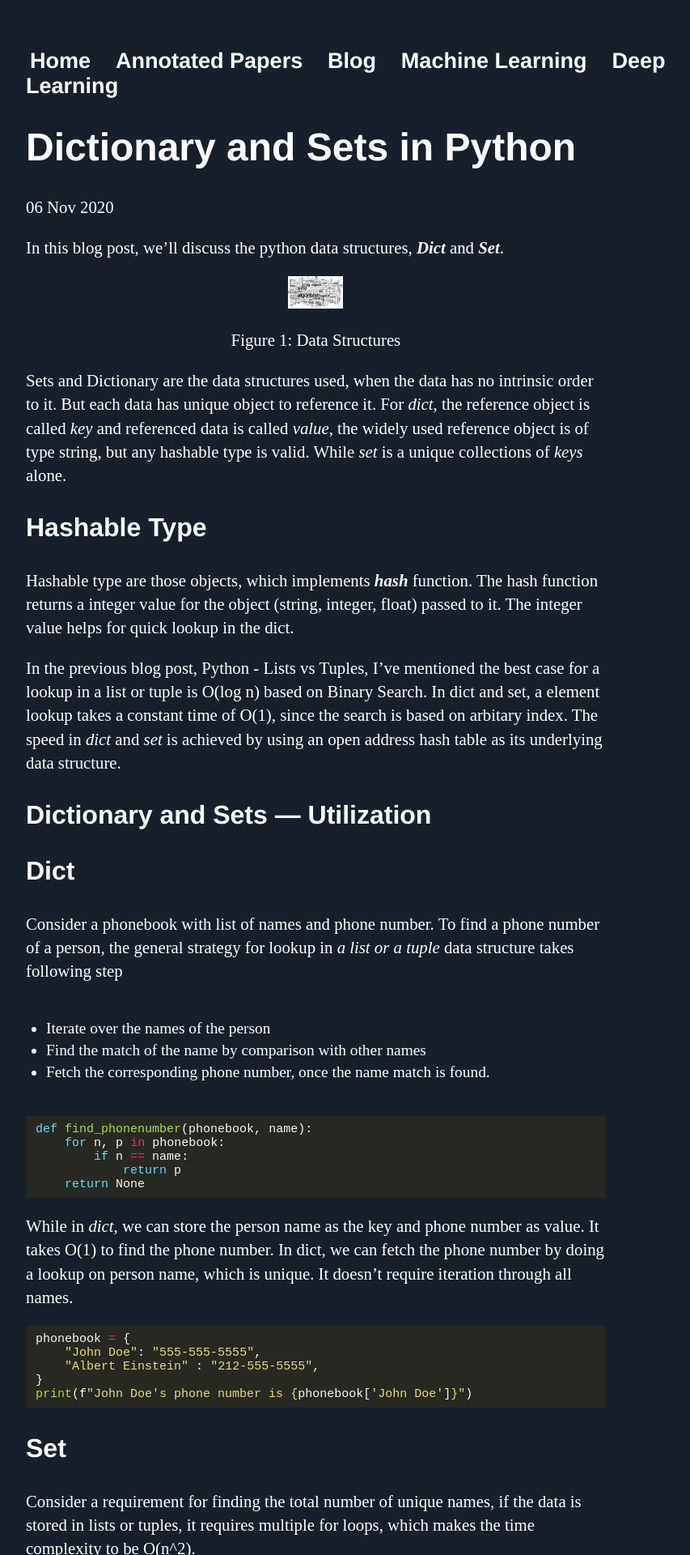
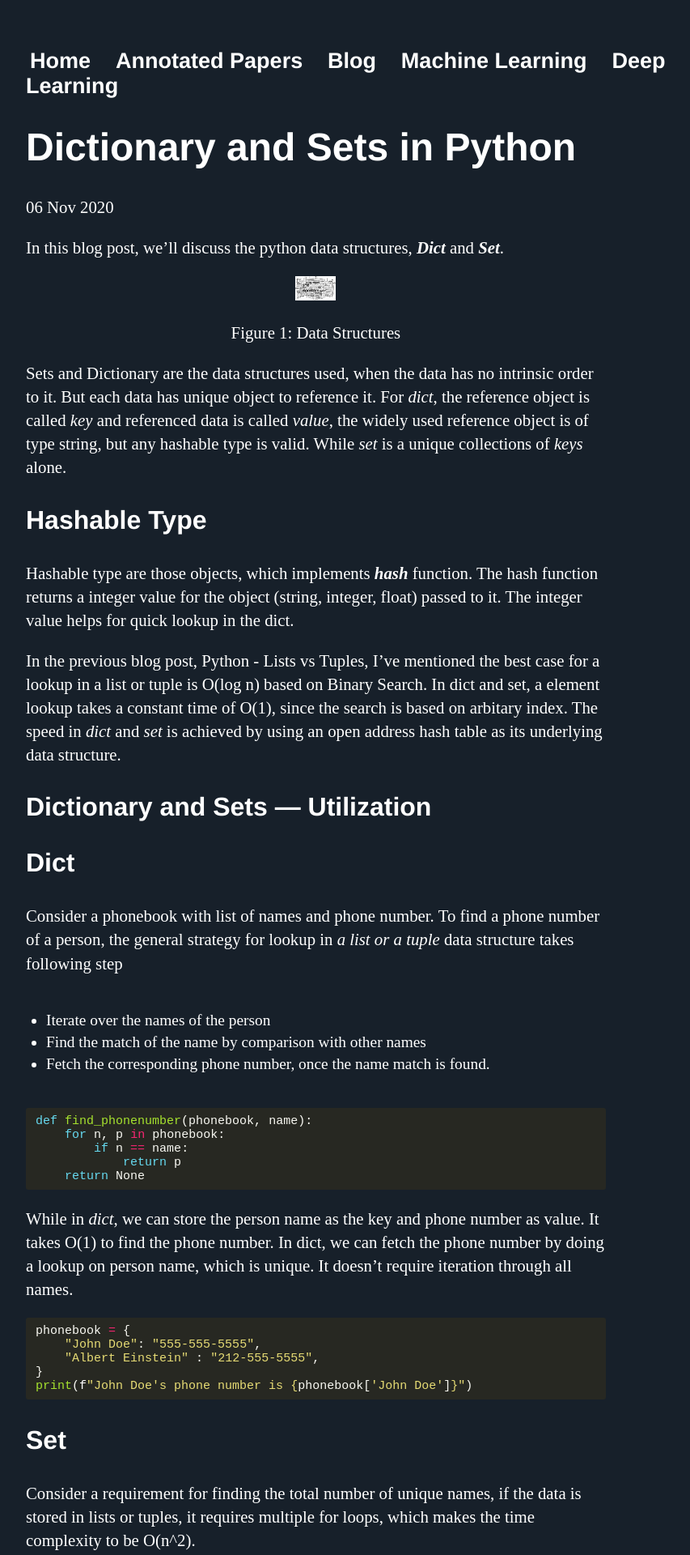
Before and after one commit to Mayurji/mayurji.github.io, a Jekyll site: the page built from _posts/2020-11-06-dicts_sets.md, in a window 1280 px wide. Shown: the top 1920 px of the page at 81% size, without its empty margins (160-1013 px from the left). Built offline with Jekyll 4.4.1, drawn with Linux system fonts in a browser that asks for light colours; comment, search, counter and statistics services are not loaded.

Commit message:
Update 2020-11-06-dicts_sets.md

```diff
--- a/_posts/2020-11-06-dicts_sets.md
+++ b/_posts/2020-11-06-dicts_sets.md
@@ -9,7 +9,7 @@
 
 
 <center>
-<img src="{{site.url}}/assets/images/dicts_sets/front-ds.png" class="post-body" style="zoom: 5%; background-color:#DCDCDC;" /><br>
+<img src="{{site.url}}/assets/images/dicts_sets/front-ds.png" class="post-body" style="zoom: 5%; background-color:#DCDCDC;" width="1000" height="600"/><br>
 <p>Figure 1:  Data Structures</p>
 </center>
 
```
